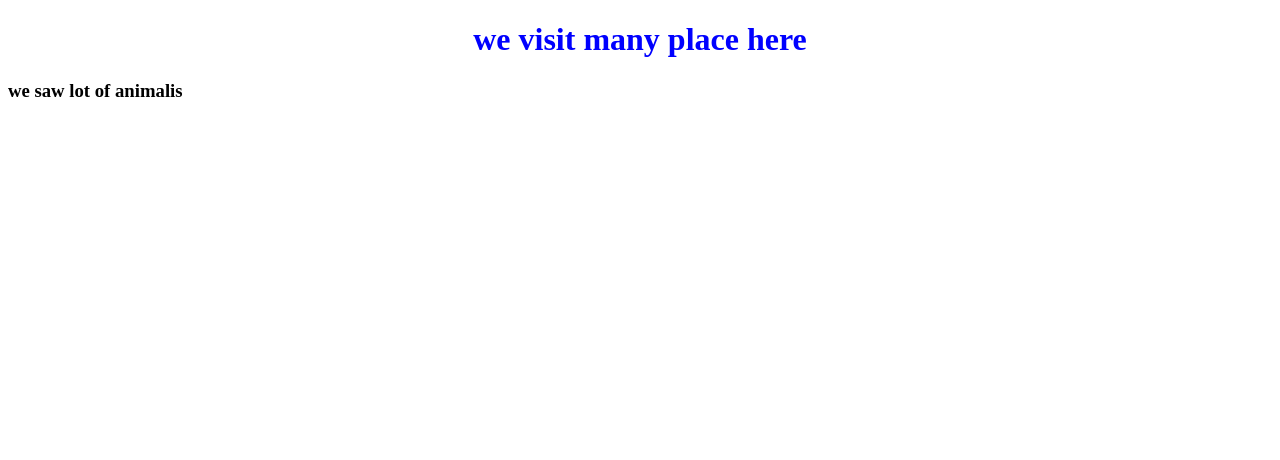
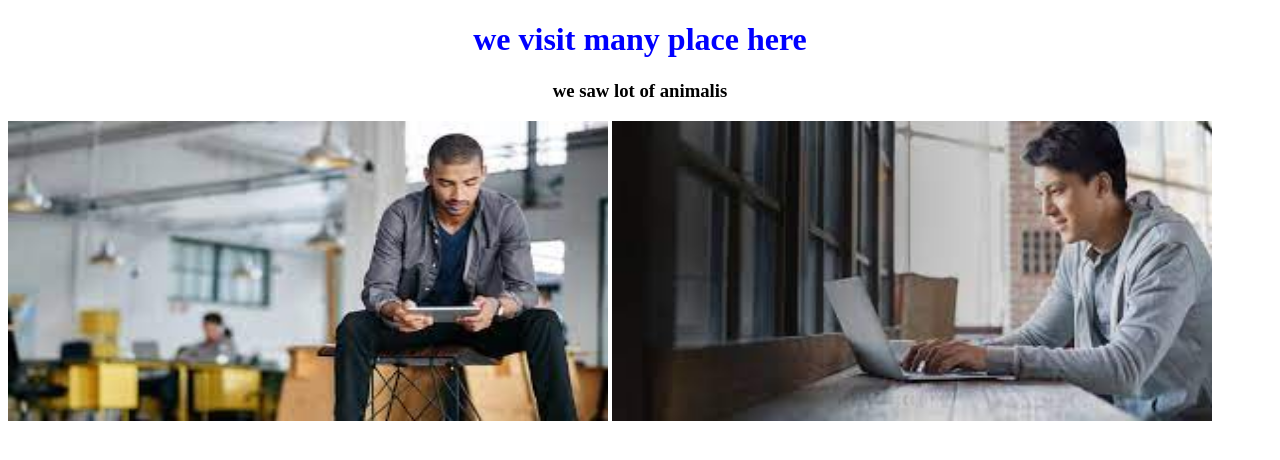
Before and after one commit to SabbirHowlader/my-fast-day, a plain HTML site: page index.htm in a window 1280 px wide. Drawn offline with Linux system fonts and the light colour scheme.

Commit message:
added image

```diff
--- a/index.htm
+++ b/index.htm
@@ -15,11 +15,15 @@
             color: brown;
             text-align: center;
         }
+        h3{
+            text-align: center;
+        }
     </style>
 </head>
 <body>
     <h1>we visit many place here </h1>
     <h3>we saw lot of animalis</h3>
-
+    <img src="pic/man.jfif" alt="" width="600px" height="300px">
+    <img src="pic/arif.jfif" alt=""width="600px" height="300px">
 </body>
 </html>
```
Also changed, not shown: pic/arif.jfif (added), pic/man.jfif (added).
